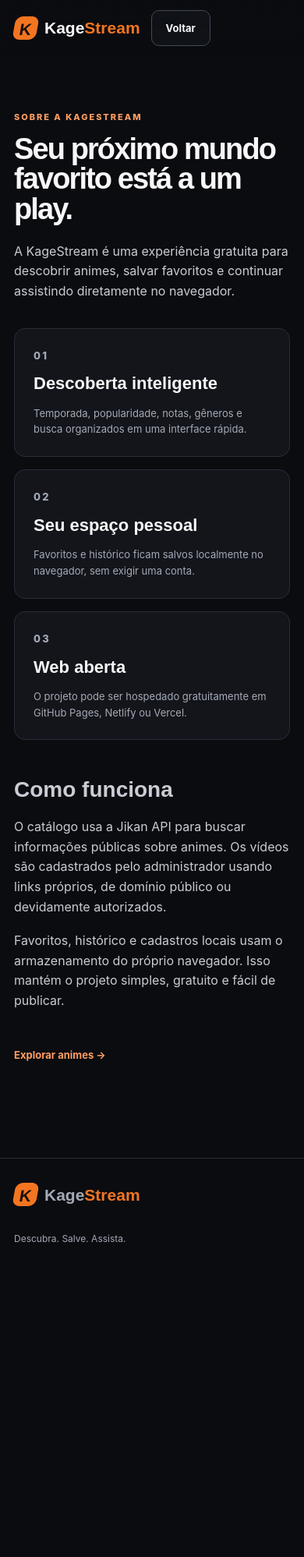
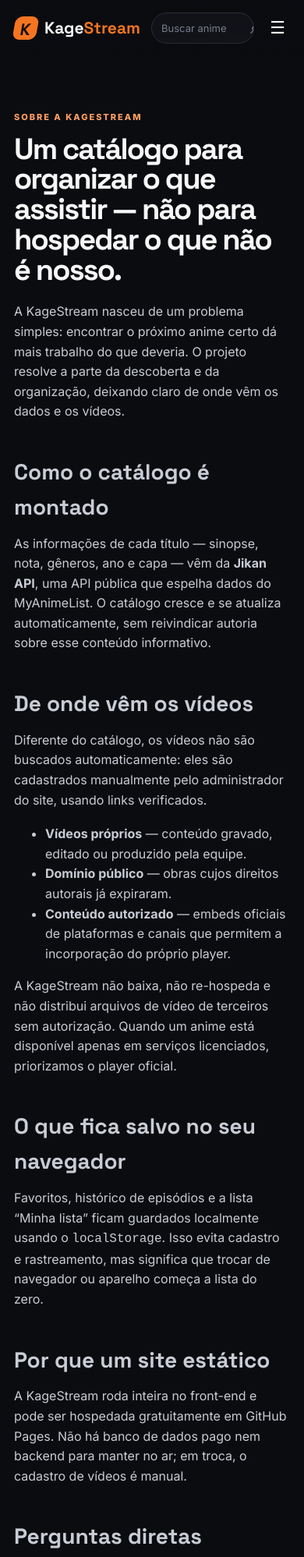
Before and after one commit to josefut200-blip/anime-naukauki, a plain HTML site: page about.html in a window 390 px wide. Shown: the top 1997 px of the page at 78% size. Before the commit the page ends 1640 px from the top, so only its background shows below. Drawn offline with Linux system fonts and the light colour scheme.

Commit message:
Apply supplied about page with shared site header

```diff
--- a/about.html
+++ b/about.html
@@ -1,13 +1,47 @@
 <!doctype html>
 <html lang="pt-BR">
   <head>
-    <meta charset="UTF-8" /><meta name="viewport" content="width=device-width, initial-scale=1.0" />
-    <meta name="description" content="Conheça a KageStream, uma plataforma gratuita para descobrir e organizar animes." />
-    <link rel="stylesheet" href="style.css?v=4" /><title>Sobre a KageStream</title>
+    <meta charset="UTF-8" />
+    <meta name="viewport" content="width=device-width, initial-scale=1.0" />
+    <title>Sobre a KageStream</title>
+    <meta name="description" content="Conheça a KageStream: como o catálogo funciona, de onde vêm os dados e as regras para publicar vídeos com segurança." />
+    <link rel="preconnect" href="https://fonts.googleapis.com" />
+    <link rel="preconnect" href="https://fonts.gstatic.com" crossorigin />
+    <link href="https://fonts.googleapis.com/css2?family=Inter:wght@400;500;600;700;800&family=Space+Grotesk:wght@500;600;700&display=swap" rel="stylesheet" />
+    <link rel="stylesheet" href="style.css?v=4" />
   </head>
   <body class="static-page">
-    <header class="site-header"><a class="brand" href="index.html#top"><span class="brand-mark">K</span><span>Kage<span>Stream</span></span></a><nav class="main-nav" aria-label="Navegação principal"><a href="index.html#top">Início</a><a href="index.html#trending">Populares</a><a href="index.html#new-releases">Lançamentos</a><a href="index.html#my-list">Minha lista</a><a href="about.html">Sobre</a><a href="blog.html">Blog</a><a href="contact.html">Contato</a><a href="admin.html">Admin</a></nav><a class="button button-ghost" href="index.html">Voltar</a></header>
-    <main class="content-section"><p class="eyebrow">SOBRE A KAGESTREAM</p><h1>Seu próximo mundo favorito está a um play.</h1><p class="lead">A KageStream é uma experiência gratuita para descobrir animes, salvar favoritos e continuar assistindo diretamente no navegador.</p><div class="page-grid"><article class="page-card"><p class="eyebrow">01</p><h2>Descoberta inteligente</h2><p>Temporada, popularidade, notas, gêneros e busca organizados em uma interface rápida.</p></article><article class="page-card"><p class="eyebrow">02</p><h2>Seu espaço pessoal</h2><p>Favoritos e histórico ficam salvos localmente no navegador, sem exigir uma conta.</p></article><article class="page-card"><p class="eyebrow">03</p><h2>Web aberta</h2><p>O projeto pode ser hospedado gratuitamente em GitHub Pages, Netlify ou Vercel.</p></article></div><div class="prose"><h2>Como funciona</h2><p>O catálogo usa a Jikan API para buscar informações públicas sobre animes. Os vídeos são cadastrados pelo administrador usando links próprios, de domínio público ou devidamente autorizados.</p><p>Favoritos, histórico e cadastros locais usam o armazenamento do próprio navegador. Isso mantém o projeto simples, gratuito e fácil de publicar.</p></div><a class="back-link" href="index.html#trending">Explorar animes →</a></main>
-    <footer class="site-footer"><div class="brand"><span class="brand-mark">K</span><span>Kage<span>Stream</span></span></div><p>Descubra. Salve. Assista.</p></footer>
+    <header class="site-header" id="top">
+      <a class="brand" href="index.html#top" aria-label="KageStream início"><span class="brand-mark">K</span><span>Kage<span>Stream</span></span></a>
+      <nav class="main-nav" aria-label="Navegação principal">
+        <a href="index.html#top">Início</a><a href="index.html#trending">Populares</a><a href="index.html#new-releases">Lançamentos</a><a href="index.html#my-list">Minha lista</a><a href="about.html">Sobre</a><a href="blog.html">Blog</a><a href="contact.html">Contato</a><a href="admin.html">Admin</a>
+      </nav>
+      <form class="search-form" action="index.html" role="search"><label class="sr-only" for="about-search">Buscar anime</label><input id="about-search" name="q" type="search" placeholder="Buscar animes..." autocomplete="off" /><button type="submit" aria-label="Buscar">⌕</button></form>
+      <button class="menu-toggle" id="menu-toggle" aria-label="Abrir menu">☰</button>
+    </header>
+    <main class="content-section">
+      <p class="eyebrow">SOBRE A KAGESTREAM</p>
+      <h1>Um catálogo para organizar o que assistir — não para hospedar o que não é nosso.</h1>
+      <p class="lead">A KageStream nasceu de um problema simples: encontrar o próximo anime certo dá mais trabalho do que deveria. O projeto resolve a parte da descoberta e da organização, deixando claro de onde vêm os dados e os vídeos.</p>
+      <div class="prose">
+        <h2>Como o catálogo é montado</h2>
+        <p>As informações de cada título — sinopse, nota, gêneros, ano e capa — vêm da <strong>Jikan API</strong>, uma API pública que espelha dados do MyAnimeList. O catálogo cresce e se atualiza automaticamente, sem reivindicar autoria sobre esse conteúdo informativo.</p>
+        <h2>De onde vêm os vídeos</h2>
+        <p>Diferente do catálogo, os vídeos não são buscados automaticamente: eles são cadastrados manualmente pelo administrador do site, usando links verificados.</p>
+        <ul class="plain"><li><strong>Vídeos próprios</strong> — conteúdo gravado, editado ou produzido pela equipe.</li><li><strong>Domínio público</strong> — obras cujos direitos autorais já expiraram.</li><li><strong>Conteúdo autorizado</strong> — embeds oficiais de plataformas e canais que permitem a incorporação do próprio player.</li></ul>
+        <div class="notice"><p>A KageStream não baixa, não re-hospeda e não distribui arquivos de vídeo de terceiros sem autorização. Quando um anime está disponível apenas em serviços licenciados, priorizamos o player oficial.</p></div>
+        <h2>O que fica salvo no seu navegador</h2>
+        <p>Favoritos, histórico de episódios e a lista “Minha lista” ficam guardados localmente usando o <code>localStorage</code>. Isso evita cadastro e rastreamento, mas significa que trocar de navegador ou aparelho começa a lista do zero.</p>
+        <h2>Por que um site estático</h2>
+        <p>A KageStream roda inteira no front-end e pode ser hospedada gratuitamente em GitHub Pages. Não há banco de dados pago nem backend para manter no ar; em troca, o cadastro de vídeos é manual.</p>
+        <h2>Perguntas diretas</h2>
+        <p><strong>Vocês hospedam os vídeos?</strong><br />Não. Vídeos próprios ficam em serviços externos; o restante é embed autorizado de outra plataforma.</p>
+        <p><strong>Posso pedir um anime?</strong><br />Sim — use a <a href="contact.html">página de contato</a>. Se houver uma fonte autorizada disponível para embed, o título entra na fila de cadastro.</p>
+        <p><strong>Encontrei um link quebrado?</strong><br />Avise pela página de contato com o nome do anime e o número do episódio.</p>
+      </div>
+      <a class="back-link" href="index.html#trending">Explorar o catálogo →</a>
+    </main>
+    <footer class="site-footer"><div class="brand"><span class="brand-mark">K</span><span>Kage<span>Stream</span></span></div><p>Catálogo via Jikan API · Vídeos próprios, de domínio público ou autorizados.</p></footer>
+    <script>document.getElementById('menu-toggle').onclick=()=>document.querySelector('.main-nav').classList.toggle('open');</script>
   </body>
 </html>
```
